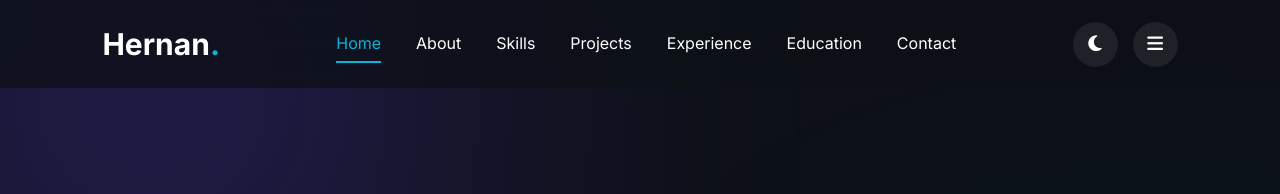
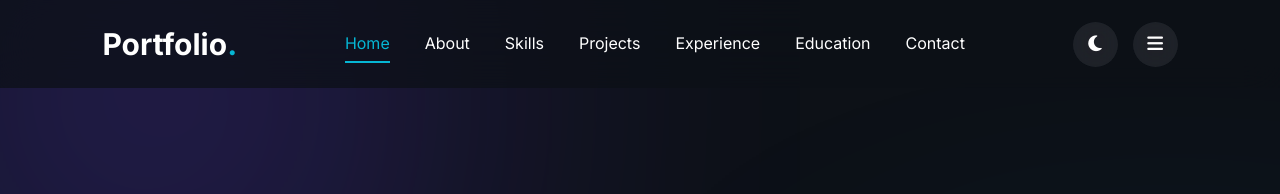
Before and after one commit to orescohernancarl-netizen/PortfolioWeb, a plain HTML site: page index.html in a window 1280 px wide. Shown: the top 194 px of the page. Drawn offline with Linux system fonts and the light colour scheme.

Commit message:
change name

```diff
--- a/index.html
+++ b/index.html
@@ -25,7 +25,7 @@
 <header class="header">
 
     <a href="logo.jpg" class="logo">
-        Hernan<span>.</span>
+        Portfolio<span>.</span>
     </a>
 
     <nav class="navbar" id="navbar">
```
